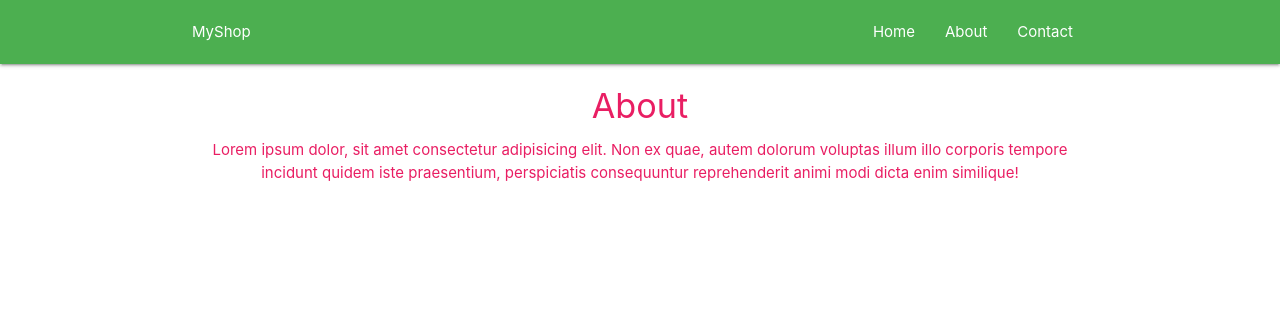
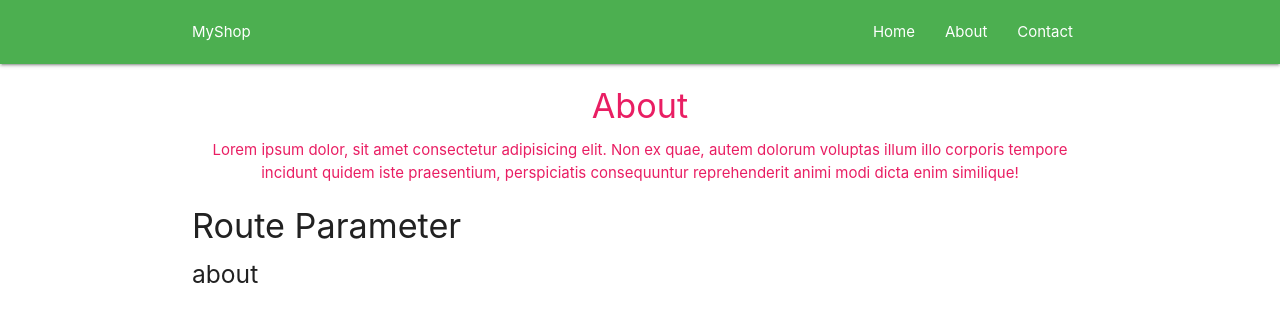
Before and after one commit to arunrkwork/react, a React (Create React App) app: page /about in a window 1280 px wide. Shown: the top 322 px of the page. Built offline with nearby package versions, Linux system fonts and the light colour scheme.

Commit message:
Route parameter part-1

```diff
--- a/src/App.js
+++ b/src/App.js
@@ -4,6 +4,7 @@
 import Home from './components/Home';
 import Contact from './components/Contact';
 import About from './components/About';
+import Post from './components/Post'
 
 class App extends Component {
   render() {
@@ -14,6 +15,7 @@
           <Route exact path='/' component={Home} />
           <Route path='/about' component={About} />
           <Route path='/contact' component={Contact} />
+          <Route path='/:post_id' component={Post} />
         </div>
       </BrowserRouter>
     );
--- a/src/components/Home.js
+++ b/src/components/Home.js
@@ -10,7 +10,7 @@
     componentDidMount(){
         axios.get('https://jsonplaceholder.typicode.com/posts')
         .then(res => {
-            console.log(res);
+         //   console.log(res);
             this.setState({
                 posts: res.data.slice(5, 10)
             })
--- a/src/components/Navbar.js
+++ b/src/components/Navbar.js
@@ -10,7 +10,7 @@
     return(
         <nav className="nav-wrapper green">
             <div className="container">
-                <a href="" className="brandplogo">MyShop</a>
+                <Link to='' className="brandplogo">MyShop</Link>
                 <ul className="right">
                     <li><Link to="/">Home</Link></li>
                     <li><NavLink to="/about">About</NavLink></li>
--- /dev/null
+++ b/src/components/Post.js
@@ -0,0 +1,30 @@
+import React, { Component } from 'react'
+
+class Post extends Component {
+
+    state = {
+        id: null
+    }
+
+    componentDidMount() {
+       // console.log(this.props);
+        let id = this.props.match.params.post_id;
+
+        this.setState({
+            id: id
+        })
+
+    }
+
+    render() {
+       return(
+            <div className="container">
+                <h4>Route Parameter </h4>
+                <h5>{ this.state.id }</h5>
+            </div>
+       )
+    }
+
+}
+
+export default Post
--- a/src/hoc/Rainbow.js
+++ b/src/hoc/Rainbow.js
@@ -5,7 +5,7 @@
 
     const randomColor = colors[Math.floor(Math.random() * 5)];
     const cname = randomColor + '-text';
-    console.log(WrappedComponent);
+   // console.log(WrappedComponent);
     return(props) => {
         return(
             <div className={cname}>
```
